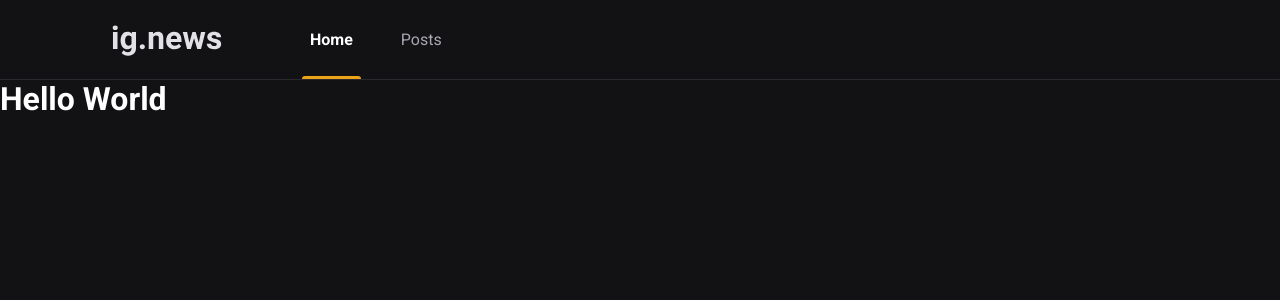
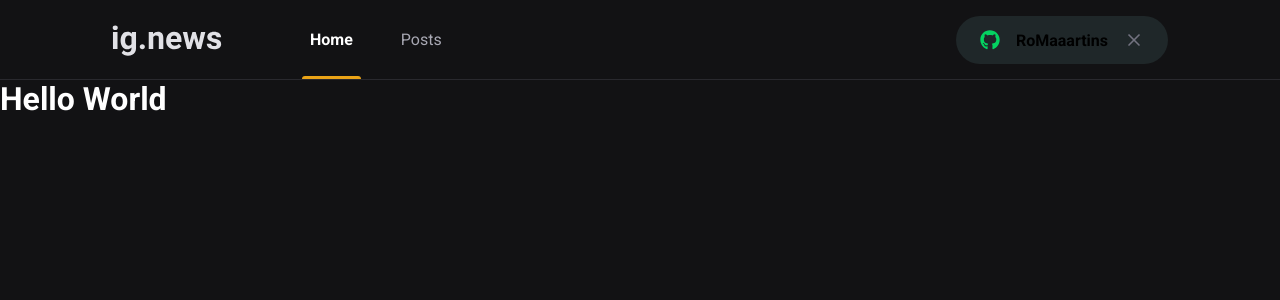
Before and after one commit to RoMartins/igNews, a Next.js app: page / in a window 1280 px wide. Shown: the top 300 px of the page. Built offline with nearby package versions, Linux system fonts and the light colour scheme.

Commit message:
Create Component SignInButton

```diff
--- a/package.json
+++ b/package.json
@@ -11,6 +11,7 @@
     "next": "12.0.10",
     "react": "17.0.2",
     "react-dom": "17.0.2",
+    "react-icons": "^4.3.1",
     "sass": "^1.49.7"
   },
   "devDependencies": {
--- a/src/components/Header/index.tsx
+++ b/src/components/Header/index.tsx
@@ -1,4 +1,5 @@
 import styles from './styles.module.scss'
+import {SignInButton} from '../SignInButton'
 
 export function Header() {
   return (
@@ -9,6 +10,8 @@
           <a className={styles.active}> Home </a>
           <a> Posts </a>
         </nav>
+
+        <SignInButton />
       </div>
     </header>
   )
--- a/src/components/Header/styles.module.scss
+++ b/src/components/Header/styles.module.scss
@@ -52,4 +52,8 @@
       }
     }
   }
+
+  button {
+    margin-left: auto;
+  }
 }
--- /dev/null
+++ b/src/components/SignInButton/index.tsx
@@ -0,0 +1,30 @@
+import {FaGithub} from 'react-icons/fa'
+import {FiX} from 'react-icons/fi'
+import styles from './styles.module.scss'
+
+export function SignInButton() {
+  const isUserLoggedIn = true;
+
+  return isUserLoggedIn ? (
+
+    <button
+      type="button"
+      className={styles.signInButton}
+    >
+
+      <FaGithub  color='#04d361'/>
+      RoMaaartins
+      <FiX color='#737380' className={styles.closeIcon} />
+    </button>
+
+  ) : (
+    <button
+      type="button"
+      className={styles.signInButton}
+    >
+
+      <FaGithub  color='#eba417'/>
+      Sign in with GitHub
+    </button>
+  )
+}
--- /dev/null
+++ b/src/components/SignInButton/styles.module.scss
@@ -0,0 +1,33 @@
+.signInButton {
+  height: 3rem;
+  border-radius: 3rem;
+  background: var(--gray-850);
+  border: 0;
+  padding: 0 1.5rem;
+
+  display: flex;
+  align-items: center;
+  justify-content: center;
+
+  color: var(--)white;
+  font-weight: bold;
+
+  transition: filter 0.2s ;
+
+  svg {
+    width: 20px;
+    height: 20px;
+  }
+
+  svg:first-child {
+    margin-right: 1rem;
+  }
+
+  &:hover {
+    filter: brightness(0.8);
+  }
+}
+
+.closeIcon {
+  margin-left: 1rem;
+}
--- a/src/styles/global.scss
+++ b/src/styles/global.scss
@@ -10,6 +10,7 @@
   --gray-100: #e1e1e6;
   --gray-300: #a8a8b3;
   --gray-800: #29292e;
+  --gray-850: #1f2729;
   --gray-900: #121214;
 
   --cyan-500: #61dafb;
```
Also changed, not shown: 1 other file (tests, documents, lock files or other folders).
